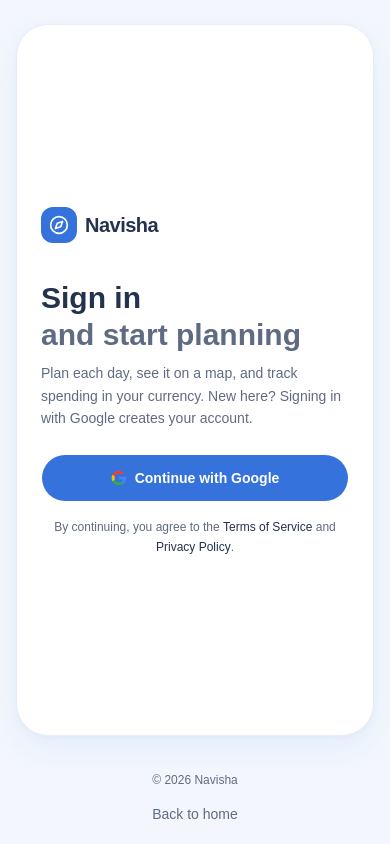
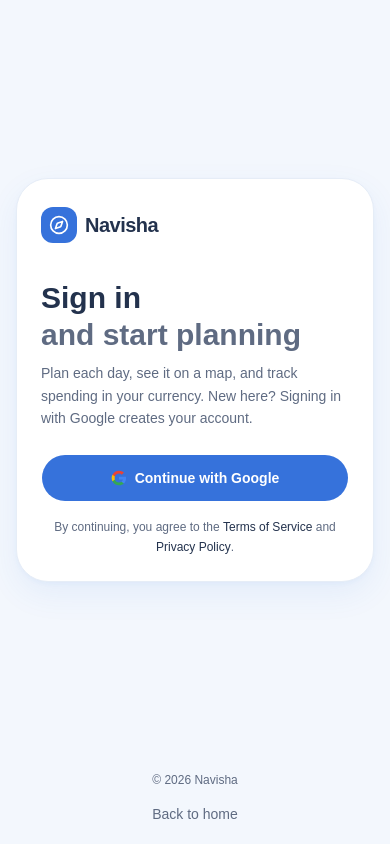
Before and after one commit to jhontea/navisha, a Next.js app in the folder frontend/: page /login in a window 390 px wide. Built offline with nearby package versions, Linux system fonts and the light colour scheme; no server answers; a web font is replaced by a local one.

Commit message:
fix(frontend): stop stretching the login card on mobile
Below lg the login card was stretched to the full viewport height
(680px at 375px for ~270px of content). Center it at content height;
lg and up keep the stretched two-column layout.

```diff
--- a/frontend/src/app/(auth)/login/page.tsx
+++ b/frontend/src/app/(auth)/login/page.tsx
@@ -20,7 +20,7 @@
   return (
     <main className="flex min-h-dvh flex-col bg-background">
       <div className="mx-auto flex w-full max-w-6xl flex-1 items-stretch px-margin-mobile py-6 md:px-margin-desktop md:py-10">
-        <div className="grid w-full items-stretch gap-6 lg:grid-cols-[minmax(0,0.9fr)_minmax(0,1.1fr)]">
+        <div className="grid w-full items-center gap-6 lg:items-stretch lg:grid-cols-[minmax(0,0.9fr)_minmax(0,1.1fr)]">
           <section className="mx-auto flex w-full max-w-md flex-col justify-center rounded-3xl border bg-card p-6 shadow-card sm:p-10 lg:max-w-none">
             <Link href="/" className="flex min-h-11 w-fit items-center rounded-full" aria-label="Navisha home">
               <BrandLogo />
```
